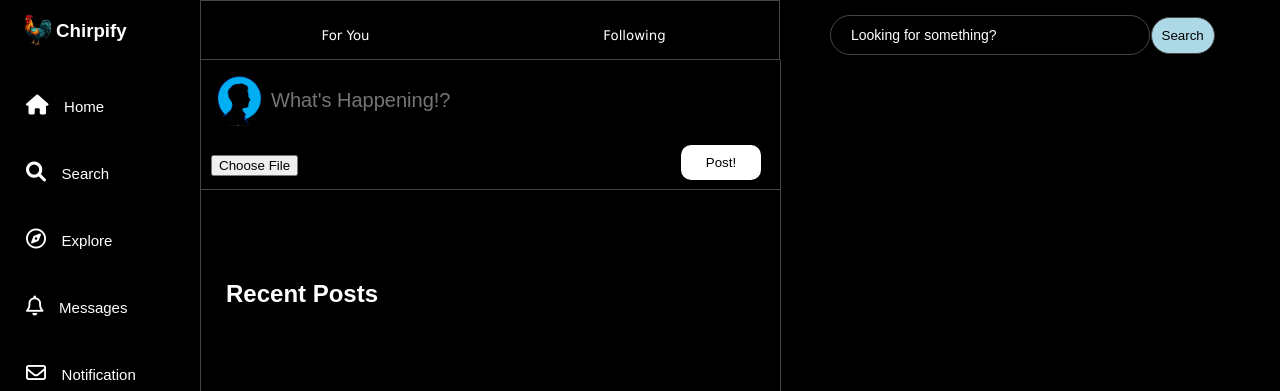
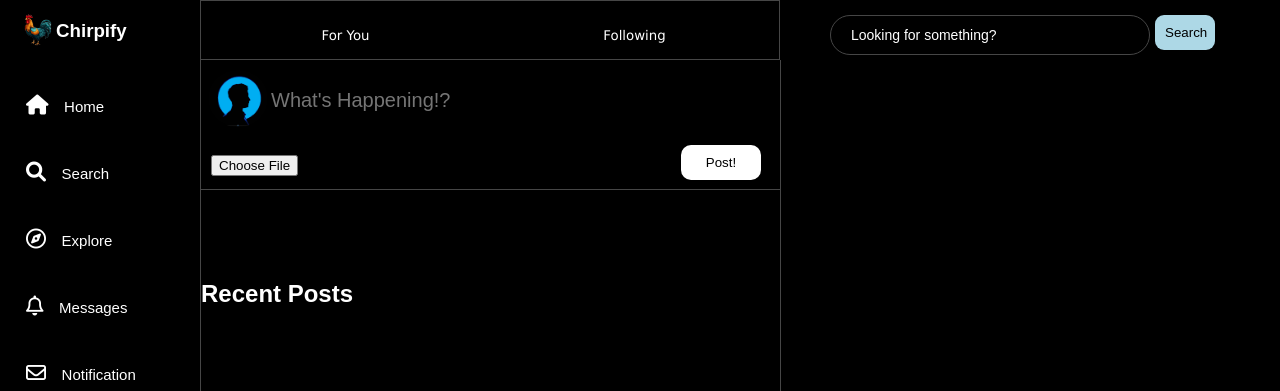
Before and after one commit to Nojan0727/chirpifyMain, a PHP site: page /post.php in a window 1280 px wide. Shown: the top 391 px of the page. Run offline with PHP 8.4, Linux system fonts and the light colour scheme; the visitor is signed in with stand-in values (Sample User, id 1).

Commit message:
V.0.0
I fixed the Search Button

```diff
--- a/Partials/Main.css
+++ b/Partials/Main.css
@@ -401,12 +401,22 @@ p a:hover {
     color: rgb(255, 255, 255);
     font-size: 14px;
 }
-.button{
-    margin-left: 3.5em;
-    margin-bottom:2em;
-    border: 1px solid rgb(70, 70, 70);
-    border-radius: 50px;
+.searchButton{
+    position: relative;
+    top: -60px;
+    width: 60px;
+    left: 375px;
+    border: none;
+    border-radius: 9px;
+    transition: 1s;
+    color: rgb(0, 0, 0);
 }
+.searchQuery {
+    position: relative;
+    top: 80px;
+    right: 200px;
+}
+
 
 .navBar {
     position: fixed;
@@ -547,7 +557,7 @@ p a:hover {
 
 
 
-@media (max-width: 1350px){
+@media (max-width: 1370px){
     .leftHeader {
         width: 200px;
         transition: 1s ease-out;
@@ -590,7 +600,7 @@ p a:hover {
     }
 }
 
-@media (max-width: 1200px){
+@media (max-width: 1225px){
     .leftHeader {
         width: 80px;
         transition: 1s ease-out;
@@ -622,14 +632,20 @@ p a:hover {
     }
 }
 
-@media (max-width:1060px){
+@media (max-width:1100px){
 
 
     .rightHeader input {
        width: 230px;
        transition: 1s;
+       left: 5px;
     }
-}
+
+   .searchButton {
+    position: relative;
+    left: 238px;
+    transition: 1s;
+   }
 
 @media (max-width:970px){
     .rightHeader {
--- a/Partials/post.php
+++ b/Partials/post.php
@@ -69,13 +69,14 @@ if ($_SERVER['REQUEST_METHOD'] === 'POST' && !empty($_POST['content'])) {
         <form action="" method="GET">
             <label>
                 <input type="text" name="query" style="color: white;" placeholder="Looking for something?">
-                <button class="button" type="submit">Search</button> <!-- FIX: Added a search button -->
             </label>
+            <button class="searchButton" type="submit">Search</button> <!-- FIX: Added a search button -->
         </form>
+
         <?php
         if (isset($_GET['query'])) {
             $searchTerm = htmlspecialchars($_GET['query']);
-            echo "<p>You searched for: <strong>" . $searchTerm . "</strong></p>";
+            echo "<p class= 'searchQuery'>You searched for: <strong>" . $searchTerm . "</strong></p>";
         }
         ?>
 
```
